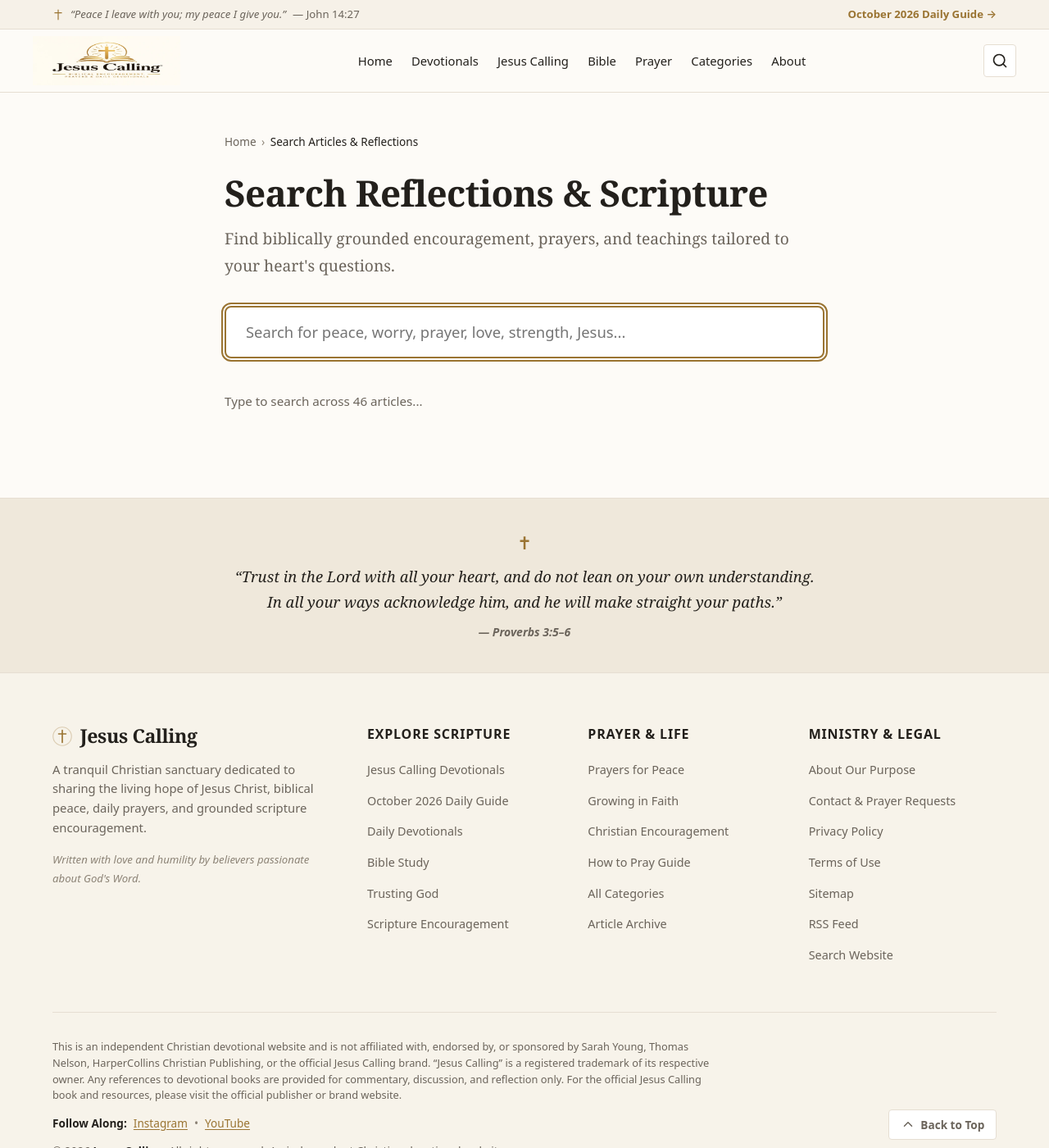
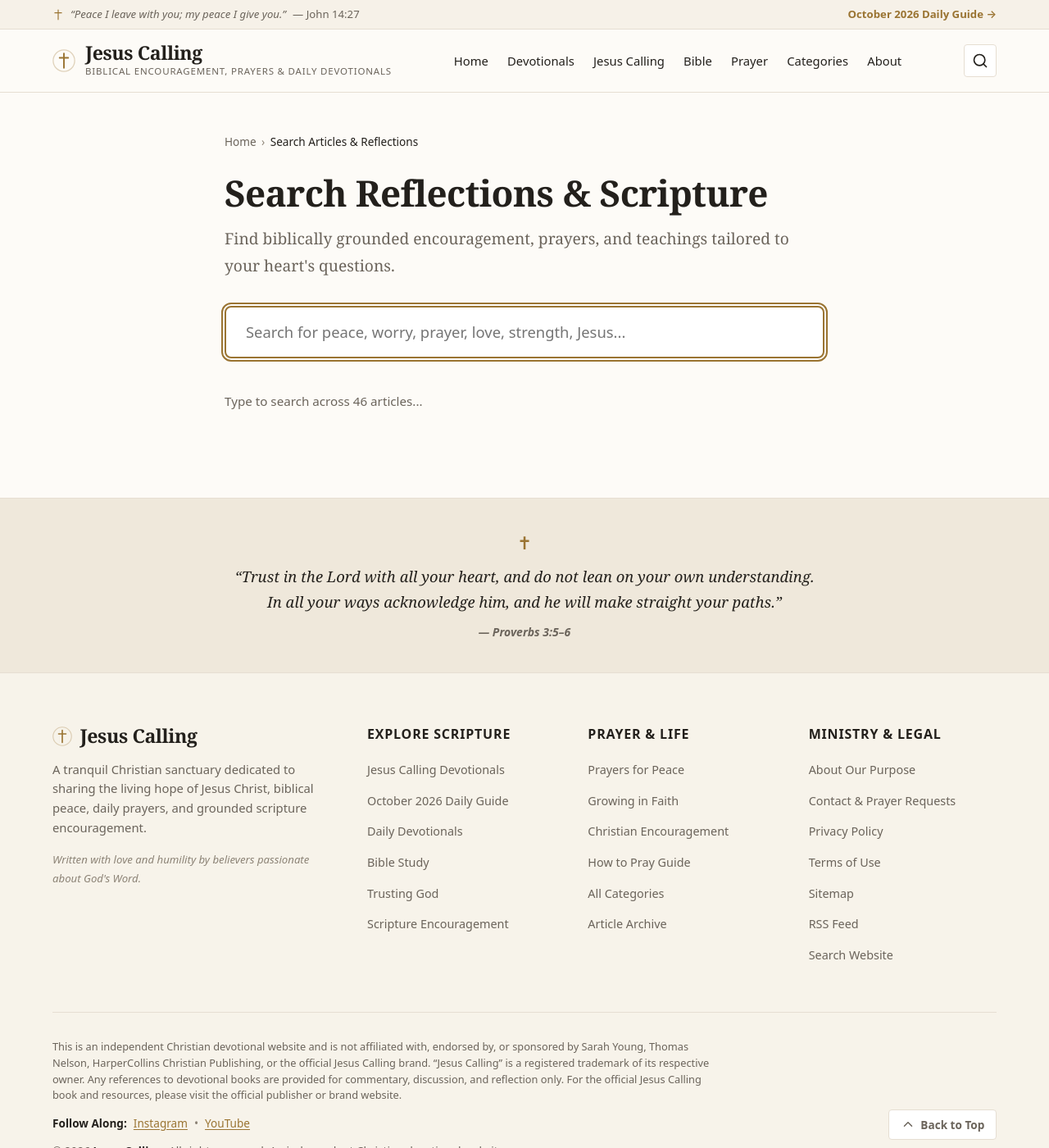
Before and after one commit to biblecalling/biblecalling.github.io, a Jekyll site: the page built from search.html, in a window 1280 px wide and 1400 px high. Shown: the whole window at 82% size. Built offline with Jekyll 4.4.1, drawn with Linux system fonts in a browser that asks for light colours.

```diff
--- a/_includes/header.html
+++ b/_includes/header.html
@@ -15,7 +15,16 @@
   <div class="container header-inner">
     <!-- Brand Logo -->
     <a href="{{ site.baseurl }}/" class="site-logo" aria-label="{{ site.title }} Home">
-      <img src="{{ site.baseurl }}/assets/images/biblelogo.webp" alt="Jesus Calling" class="site-logo-img" width="600" height="200" fetchpriority="high">
+      <span class="logo-symbol" aria-hidden="true">
+        <svg viewBox="0 0 32 32" width="28" height="28" fill="none">
+          <circle cx="16" cy="16" r="15" stroke="currentColor" stroke-width="1.5" opacity="0.3"/>
+          <path d="M16 6v20M10 12h12" stroke="currentColor" stroke-width="2.2" stroke-linecap="round"/>
+        </svg>
+      </span>
+      <span class="logo-text">
+        <span class="brand-title">{{ site.title }}</span>
+        <span class="brand-subtitle">{{ site.tagline }}</span>
+      </span>
     </a>
 
     <!-- Desktop Navigation -->
--- a/assets/css/style.css
+++ b/assets/css/style.css
@@ -314,37 +314,20 @@
   display: flex;
   align-items: center;
   justify-content: space-between;
-  min-height: var(--header-height);
-  height: auto;
-  padding: 0.35rem 0;
+  height: var(--header-height);
 }
 
 /* Brand Logo */
 .site-logo {
-  display: inline-flex;
-  align-items: center;
+  display: flex;
+  align-items: center;
+  gap: 0.75rem;
   text-decoration: none;
-  line-height: 0;
-  flex-shrink: 0;
-  transition: opacity var(--transition-fast);
+  color: var(--color-text-main);
 }
 
 .site-logo:hover {
-  opacity: 0.9;
-}
-
-.site-logo-img {
-  display: block;
-  width: 100%;
-  height: auto;
-  max-width: 180px;
-  object-fit: contain;
-}
-
-@media (max-width: 991px) {
-  .site-logo-img {
-    max-width: 165px;
-  }
+  color: var(--color-accent);
 }
 
 .logo-symbol {
@@ -506,18 +489,28 @@
   }
 
   .header-inner {
-    min-height: 64px;
-    height: auto;
-    padding: 0.35rem 0;
+    height: 60px;
     gap: 0.5rem;
   }
 
   .site-logo {
+    gap: 0.5rem;
     flex-shrink: 0;
   }
 
-  .site-logo-img {
-    max-width: 145px;
+  .logo-symbol svg {
+    width: 24px;
+    height: 24px;
+  }
+
+  .brand-title {
+    font-size: 1.25rem;
+    white-space: nowrap;
+    line-height: 1.2;
+  }
+
+  .brand-subtitle {
+    display: none;
   }
 
   .btn-nav-auth {
@@ -541,10 +534,6 @@
 }
 
 @media (max-width: 360px) {
-  .site-logo-img {
-    max-width: 135px;
-  }
-
   .brand-title {
     font-size: 1.15rem;
   }
```
